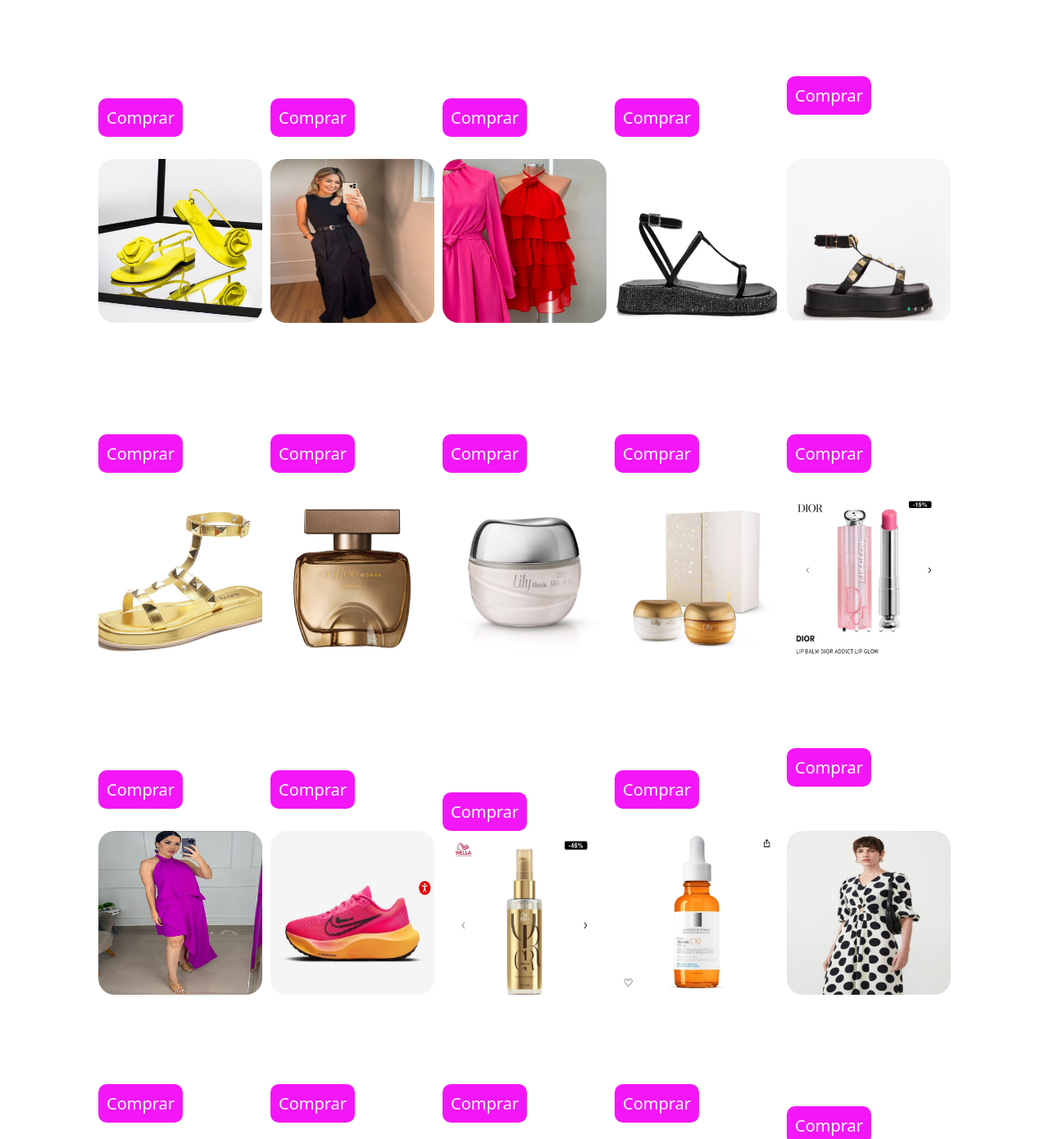
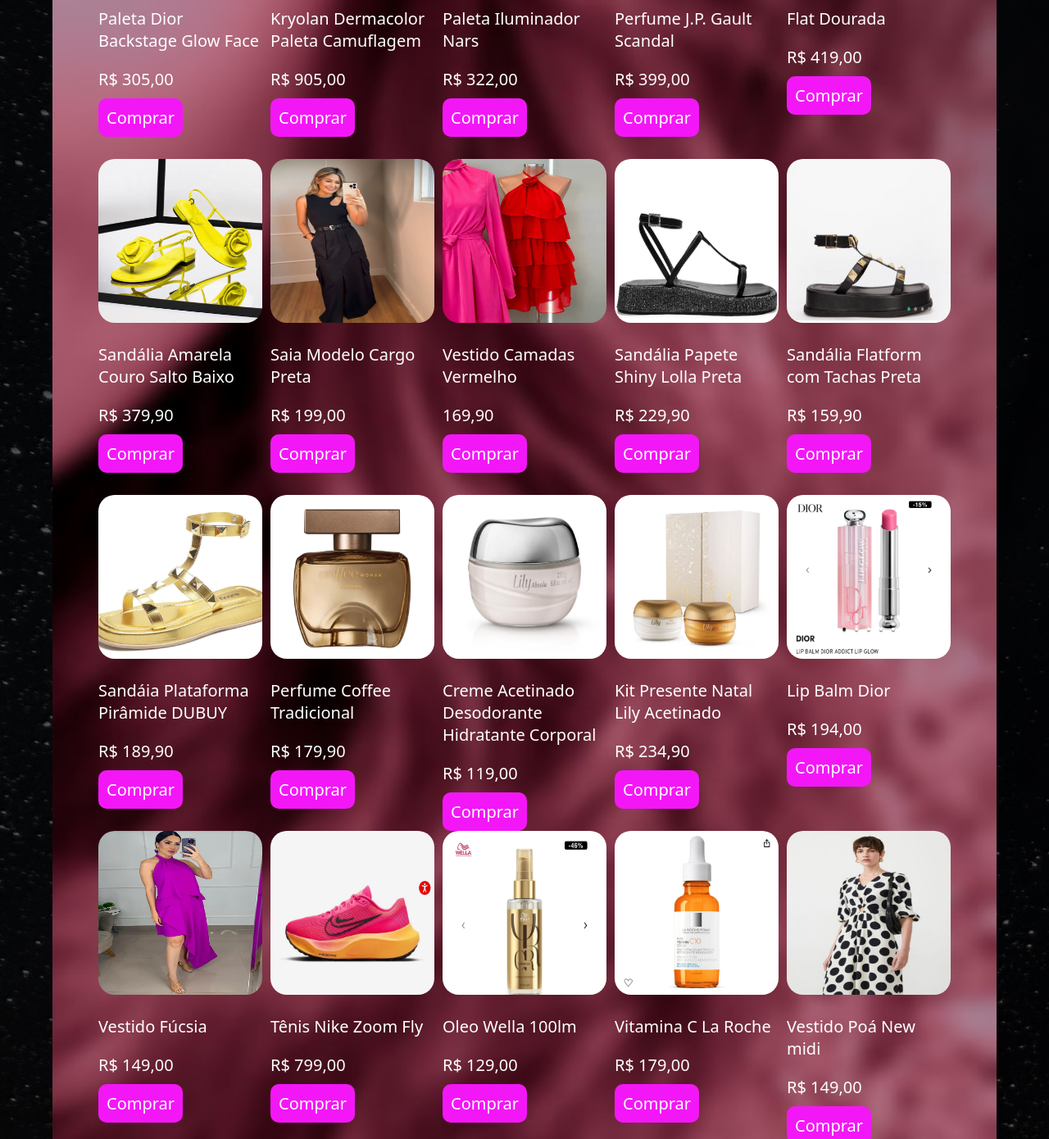
Before and after one commit to vinidevit/Presentes-Bella, a plain HTML site: page index.html in a window 1280 px wide. Shown: the part 1410-2800 px from the top of the page at 82% size. Drawn offline with Linux system fonts and the light colour scheme; the site is published under a folder, as on GitHub Pages, so addresses that start at the root find nothing.

Commit message:
Update style.css

```diff
--- a/style.css
+++ b/style.css
@@ -1,6 +1,6 @@
 body{
     margin: 0;
-    background-image: url(/img/pexels-dennis-ariel-12079405.jpg);
+    background-image: url(img/pexels-dennis-ariel-12079405.jpg);
     font-family: system-ui, -apple-system, BlinkMacSystemFont, 'Segoe UI', Roboto, Oxygen, Ubuntu, Cantarell, 'Open Sans', 'Helvetica Neue', sans-serif;
 }
 
@@ -53,7 +53,7 @@
     margin-right: auto;
     margin-left: auto;
     padding-top: 50px;
-    background-image: url(/img/bellinha-desf.jpg);
+    background-image: url(img/bellinha-desf.jpg);
     background-repeat: no-repeat;
     background-size: cover;
     background-position: right;
```
